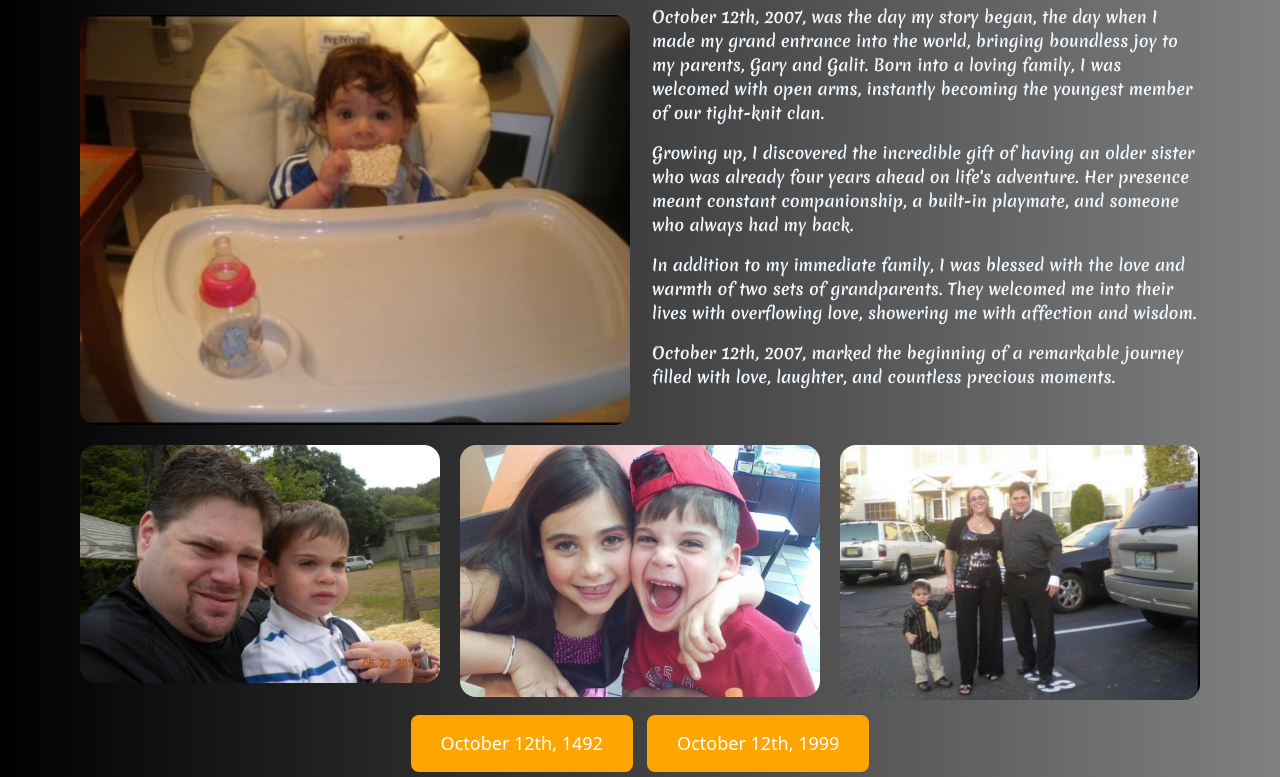
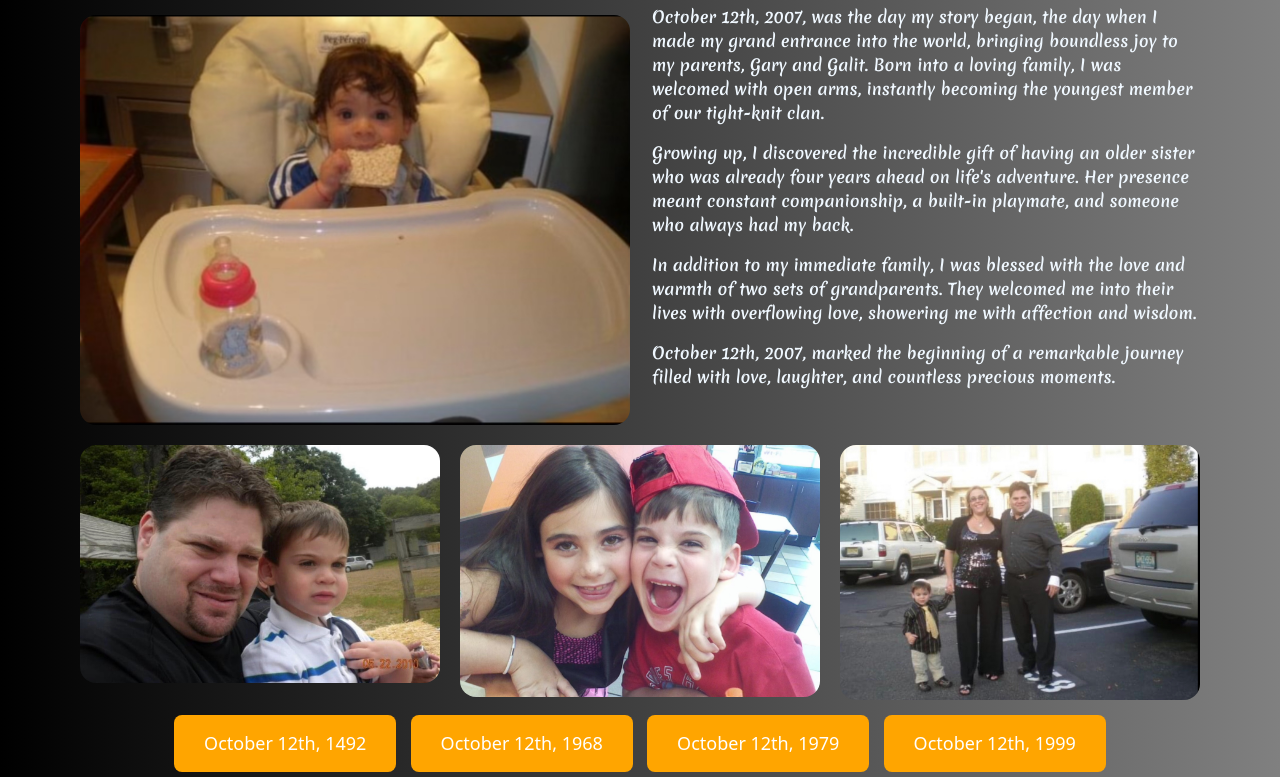
Before and after one commit to michaelrosens/Birthday, a plain HTML site: page index.html in a window 1280 px wide. Shown: the part 177-954 px from the top of the page. Drawn offline with nearby package versions, Linux system fonts and the light colour scheme; a web font is replaced by a local one.

Commit message:
magic bird and beatles page done

```diff
--- a/index.html
+++ b/index.html
@@ -75,6 +75,8 @@
     <div id="magic8Ball" class="container text-center my-auto">
         <div>
             <button onclick="show1492()" class="btn btn-success">October 12th, 1492</button>
+            <button onclick="show1968()" class="btn btn-success">October 12th, 1968</button>
+            <button onclick="show1979()" class="btn btn-success">October 12th, 1979</button>
             <button onclick="show1999()" class="btn btn-success">October 12th, 1999</button>
 
         </div>
--- a/script.js
+++ b/script.js
@@ -32,3 +32,27 @@ function show1999(){
     image3.src="wilt/wilt3.jpg"
     image4.src="wilt/wilt5.webp"
 }
+
+function show1968(){
+    paragraph1.textContent= "In 1968, The Beatles embarked on a groundbreaking musical journey that would result in one of the most iconic and eclectic albums in the history of rock music – The White Album. This ambitious double album showcased the band's diverse musical influences and marked a departure from their earlier, more cohesive works. "
+    paragraph2.textContent= "The White Album was a departure from the psychedelic sound of their previous album, Sgt. Pepper's Lonely Hearts Club Band. The Beatles explored a wide range of genres, from rock and blues to folk and avant-garde, resulting in a collection of 30 songs that reflected the band's musical evolution."
+    paragraph3.textContent= "The dynamics within the band during the recording of The White Album were notably strained. Creative differences and personal conflicts arose, leading to instances of individual recording sessions rather than collaborative efforts."
+    paragraph4.textContent= "The album's minimalist cover design, featuring a plain white sleeve with embossed text, added to its mystique. Released in November 1968, The White Album received both critical acclaim and commercial success."
+
+    image1.src="beatles/beatles.jpg"
+    image2.src="beatles/beatles.webp"
+    image3.src="beatles/the-beatles-1.webp"
+    image4.src="beatles/beatles 2.webp"
+}
+
+function show1979(){
+    paragraph1.textContent= "The year 1979 marked the debut of two basketball legends, Magic Johnson and Larry Bird, both of whom would go on to reshape the landscape of the NBA. Magic Johnson was selected by the Los Angeles Lakers as the first overall pick in the NBA draft, while Larry Bird was chosen by the Boston Celtics with the sixth overall pick. "
+    paragraph2.textContent= "Magic and Bird's rookie seasons were nothing short of spectacular. Magic, with his charisma and versatility, led the Lakers to an NBA Championship in his debut year, earning himself the Finals MVP title. Meanwhile, Larry Bird showcased his scoring prowess and court vision, propelling the Celtics to a remarkable 32-game improvement from the previous season."
+    paragraph3.textContent= "The rivalry between Magic Johnson and Larry Bird reached its zenith during the 1980s, with both players leading their respective teams to multiple NBA Finals showdowns. The Lakers and the Celtics clashed in the Finals three times in four years (1984, 1985, and 1987), captivating basketball fans worldwide. The intense battles between Magic and Bird on the court fueled the Lakers-Celtics rivalry, turning it into a cultural phenomenon."
+    paragraph4.textContent= ""
+
+    image1.src="johnson/bird joh.jpg"
+    image2.src="beatles/beatles.webp"
+    image3.src="beatles/the-beatles-1.webp"
+    image4.src="beatles/beatles 2.webp"
+}
```
Also changed, not shown: beatles/Beatles.webp (added), beatles/beatles 2.webp (added), beatles/beatles2.jpg (added), beatles/the-beatles-1.webp (added), beatles/the-beatles.avif (added), beatles/the-white-album.jpg (added), beatles/white.jpg (added), johnson/bird joh.jpg (added), 1 other file.
